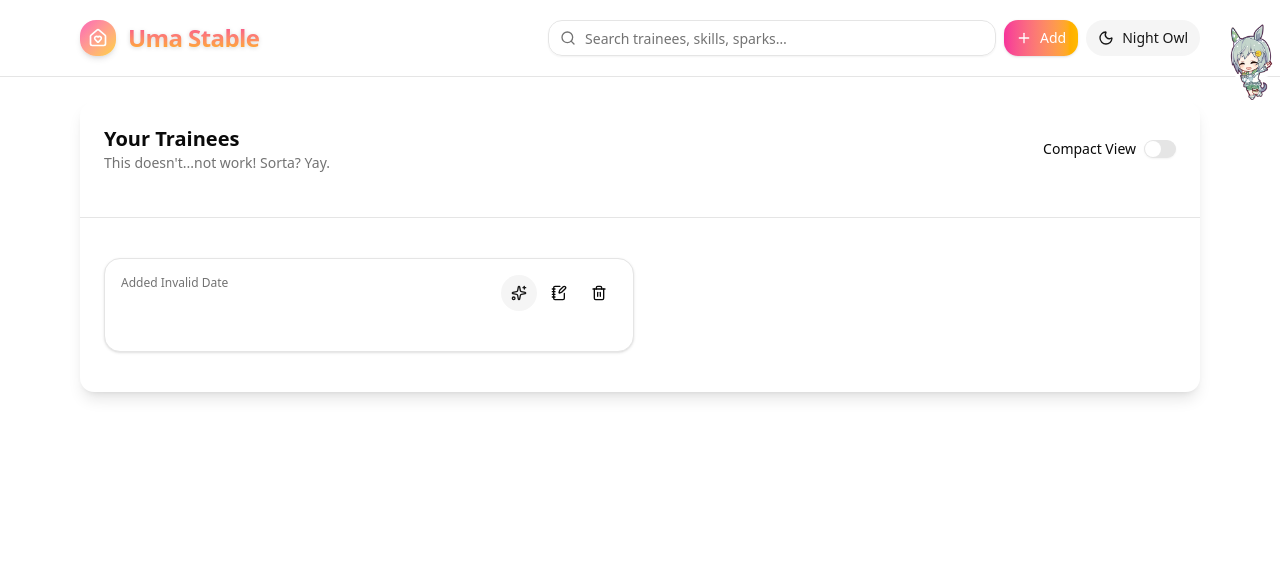
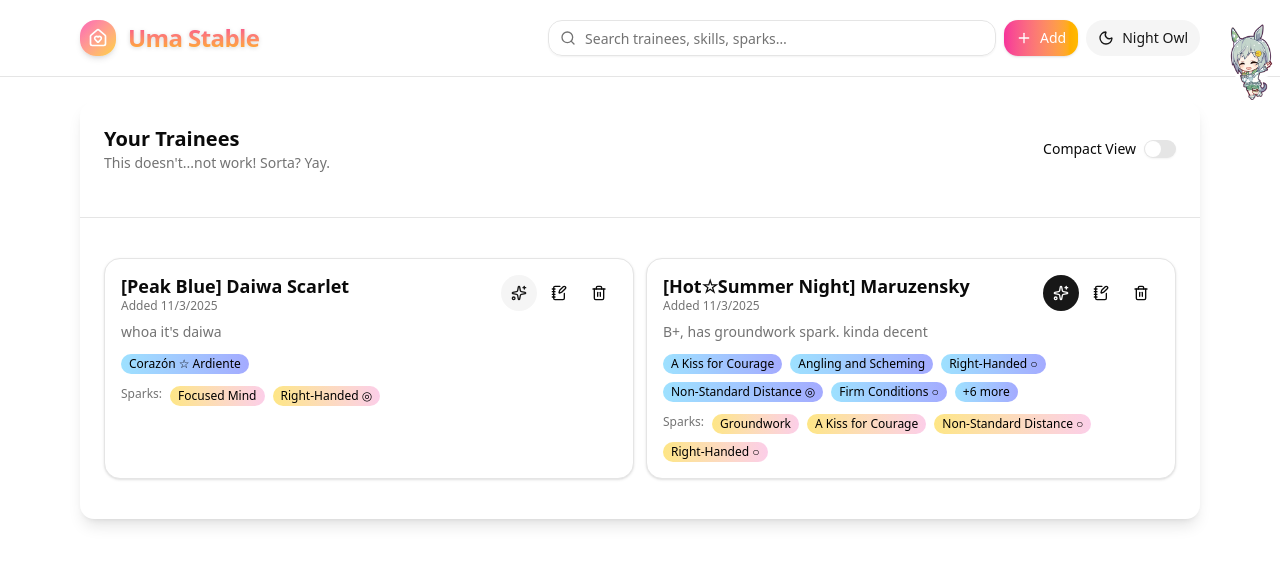
Before and after one commit to tobybaratta/uma-stable, a React (Vite) app: page / in a window 1280 px wide. Shown: the top 564 px of the page. Built offline with nearby package versions, Linux system fonts and the light colour scheme.

Commit message:
have some defaults

```diff
--- a/src/components/Home.tsx
+++ b/src/components/Home.tsx
@@ -49,28 +49,11 @@ export default function App() {
       setUMA_VARIANTS(UMA_VARIANTS);
 
       // Seed demo entries with the first available variant (if any)
-      const seed: Veteran[] = [];
-      if (UMA_VARIANTS.length) {
-        const v0 = UMA_VARIANTS[0];
-        seed.push({
-          id: uid(),
-          uma: {
-            id: v0.id,
-            baseId: v0.baseId,
-            name: v0.name,
-            label: v0.label,
-            displayName: v0.displayName,
-          },
-          skills: [],
-          sparks: [],
-          createdAt: new Date(Date.now() - 6 * 60 * 60 * 1000).toISOString(), // 6h ago
-          favorite: true,
-        });
-      }
+      const seed: Veteran[] = getShittySeededVeterans();
 
       setEntries((prev) => {
         if (prev.length > 0) return prev;
-        return seed ? [seed as any] : [];
+        return seed ? [...seed] : [];
       });
 
       setReady(true);
@@ -176,3 +159,40 @@ export default function App() {
     </TooltipProvider>
   );
 }
+
+function getShittySeededVeterans(): Veteran[] {
+  return [
+    {
+      id: 'ofow3dl7',
+      uma: {
+        id: '100901',
+        baseId: '1009',
+        name: 'Daiwa Scarlet',
+        label: '[Peak Blue]',
+        displayName: '[Peak Blue] Daiwa Scarlet',
+      },
+      skills: [10141],
+      sparks: [10111, 200011],
+      notes: "whoa it's daiwa",
+      favorite: false,
+      createdAt: '2025-11-03T06:20:46.776Z',
+    },
+    {
+      id: 'v-maruzensky-hot-summer-night',
+      uma: {
+        id: '100402',
+        baseId: '1004',
+        name: 'Maruzensky',
+        label: '[Hot☆Summer Night]',
+        displayName: '[Hot☆Summer Night] Maruzensky',
+      },
+      skills: [
+        910041, 900201, 200012, 200141, 200152, 200351, 200542, 201242, 201281, 201601, 201611,
+      ],
+      sparks: [201601, 910041, 200142, 200012],
+      notes: 'B+, has groundwork spark. kinda decent',
+      favorite: true,
+      createdAt: '2025-11-03T06:15:08.691Z',
+    },
+  ];
+}
```
